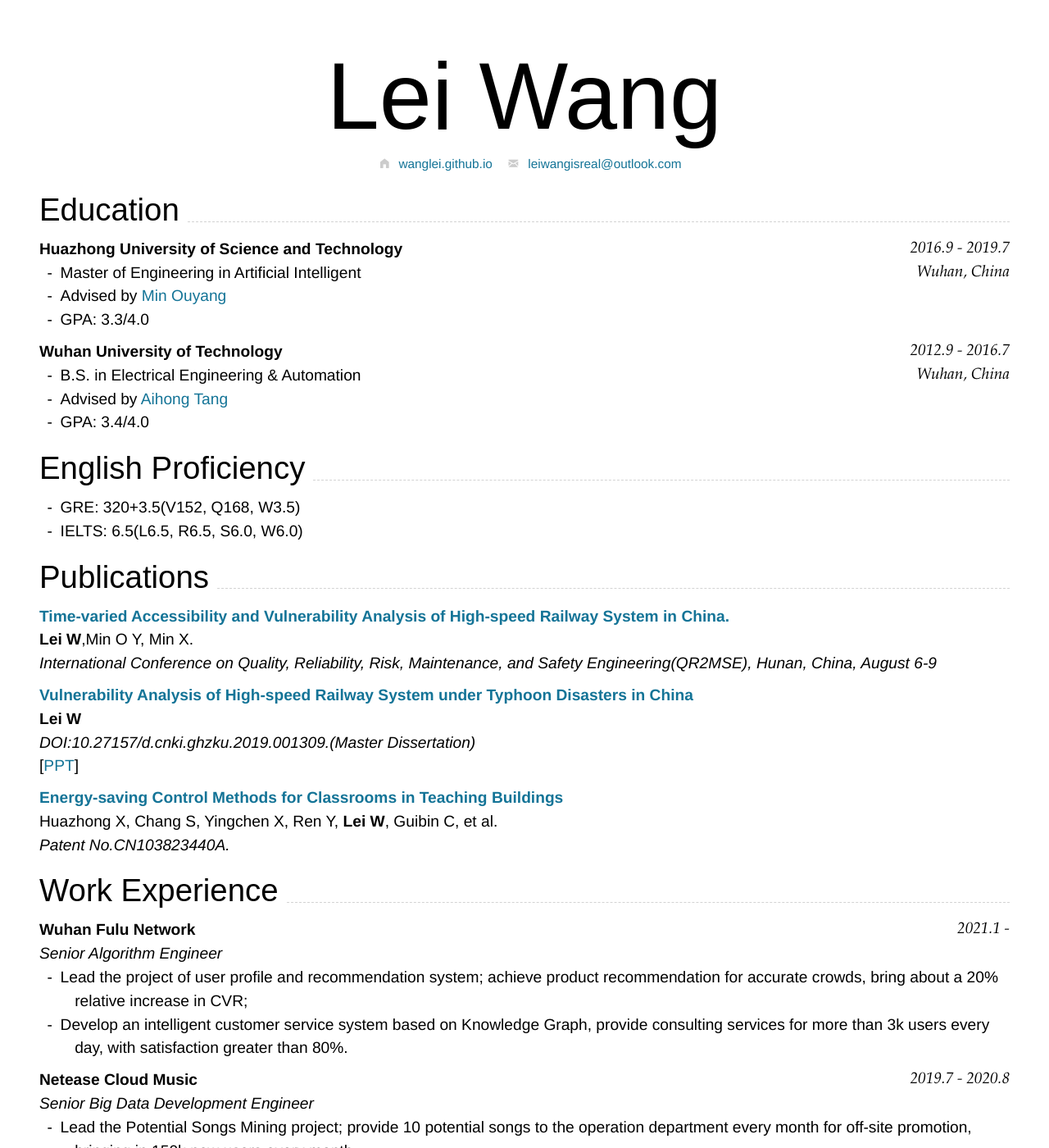
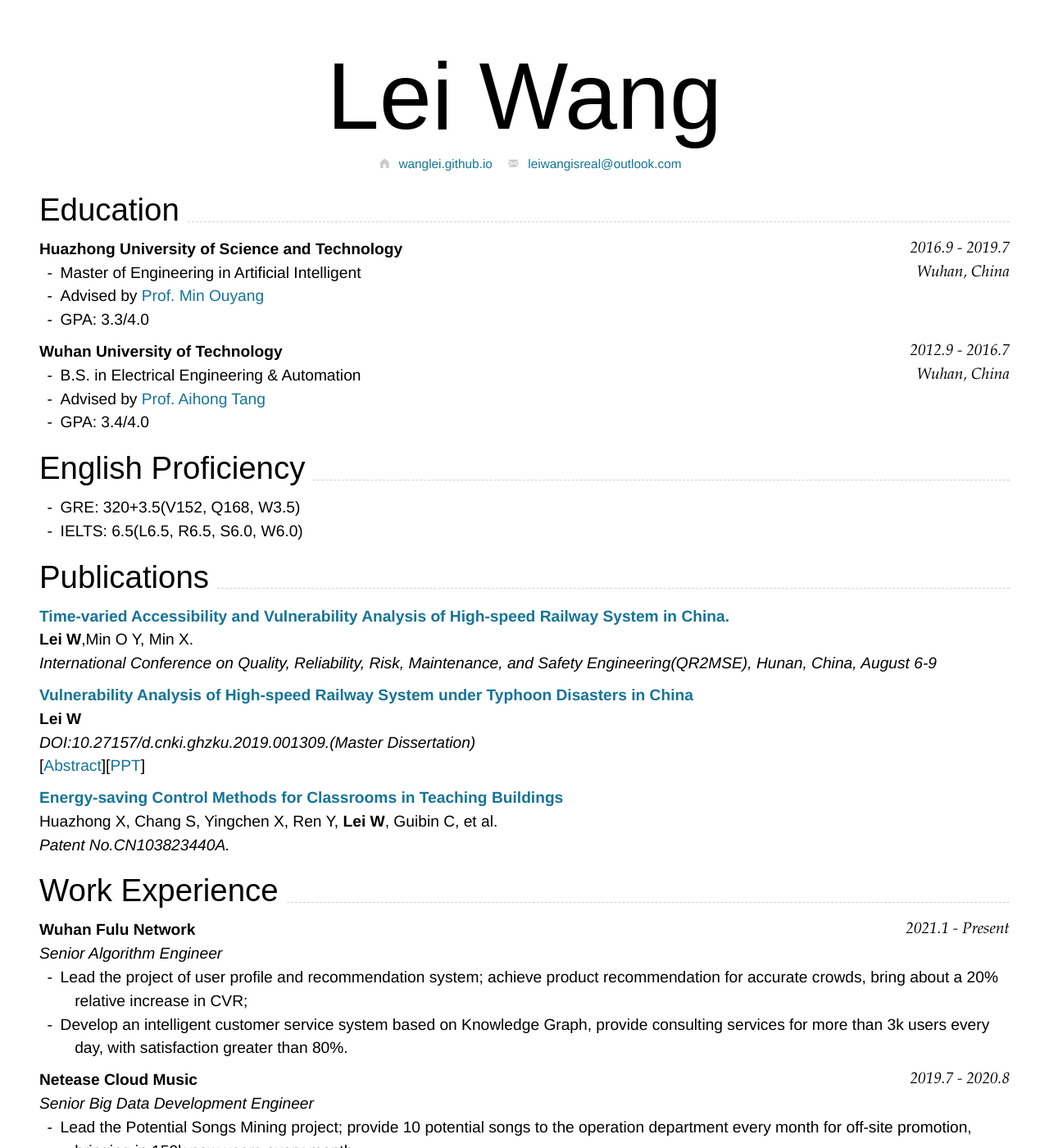
Before and after one commit to Zhuifeng414/wanglei.github.io, a Jekyll site: the page built from index.md, in a window 1280 px wide and 1400 px high. Shown: the whole window at 82% size. Built offline with Jekyll 4.4.1, drawn with Linux system fonts in a browser that asks for light colours; nearby versions of some CDN libraries.

Commit message:
Update index.md

````diff
--- a/index.md
+++ b/index.md
@@ -28,7 +28,7 @@ Supported arguments:
 Wuhan, China
 ```
 - Master of Engineering in Artificial Intelligent
-- Advised by [Min Ouyang](http://aia.hust.edu.cn/info/1126/5728.htm)
+- Advised by [Prof. Min Ouyang](http://aia.hust.edu.cn/info/1126/5728.htm)
 - GPA: 3.3/4.0
 
 ### **Wuhan University of Technology** `2012.9 - 2016.7`
@@ -36,7 +36,7 @@ Wuhan, China
 Wuhan, China
 ```
 - B.S. in Electrical Engineering & Automation
-- Advised by [Aihong Tang](http://sa.whut.edu.cn/yjspy/dsdw/202002/t20200222_432832.shtml)
+- Advised by [Prof. Aihong Tang](http://sa.whut.edu.cn/yjspy/dsdw/202002/t20200222_432832.shtml)
 - GPA: 3.4/4.0
 
 ## English Proficiency
@@ -53,7 +53,7 @@ _International Conference on Quality, Reliability, Risk, Maintenance, and Safety
 ### [**Vulnerability Analysis of High-speed Railway System under Typhoon Disasters in China**](https://kns.cnki.net/kcms/detail/detail.aspx?dbcode=CMFD&dbname=CMFD202001&filename=1019616534.nh&uniplatform=NZKPT&v=RBO9nE524GDjZRV-qPG4h0w7JFhgpqMy45cwUM885pbxO0kJEJT_WRQizMqvF5Pl)
 **Lei W**<br>
 _DOI:10.27157/d.cnki.ghzku.2019.001309.(Master Dissertation)_<br>
-[[PPT](https://github.com/Zhuifeng414/wanglei.github.io/blob/master/2.%E7%8E%8B%E9%9B%B7-M201672511-%E7%AD%94%E8%BE%A9PPT_eng.pdf)]
+[[Abstract](https://github.com/Zhuifeng414/wanglei.github.io/blob/master/Abstract_master_dissertation.pdf)][[PPT](https://github.com/Zhuifeng414/wanglei.github.io/blob/master/2.%E7%8E%8B%E9%9B%B7-M201672511-%E7%AD%94%E8%BE%A9PPT_eng.pdf)]
 
 
 ### [**Energy-saving Control Methods for Classrooms in Teaching Buildings**](https://patents.google.com/patent/CN103823440A/en)
@@ -62,7 +62,7 @@ _Patent No.CN103823440A._<br>
 
 ## Work Experience
 
-### **Wuhan Fulu Network** `2021.1 - `
+### **Wuhan Fulu Network** `2021.1 - Present`
 
 _Senior Algorithm Engineer_<br>
 - Lead the project of user profile and recommendation system; achieve product recommendation for accurate crowds, bring about a 20% relative increase in CVR;
````
